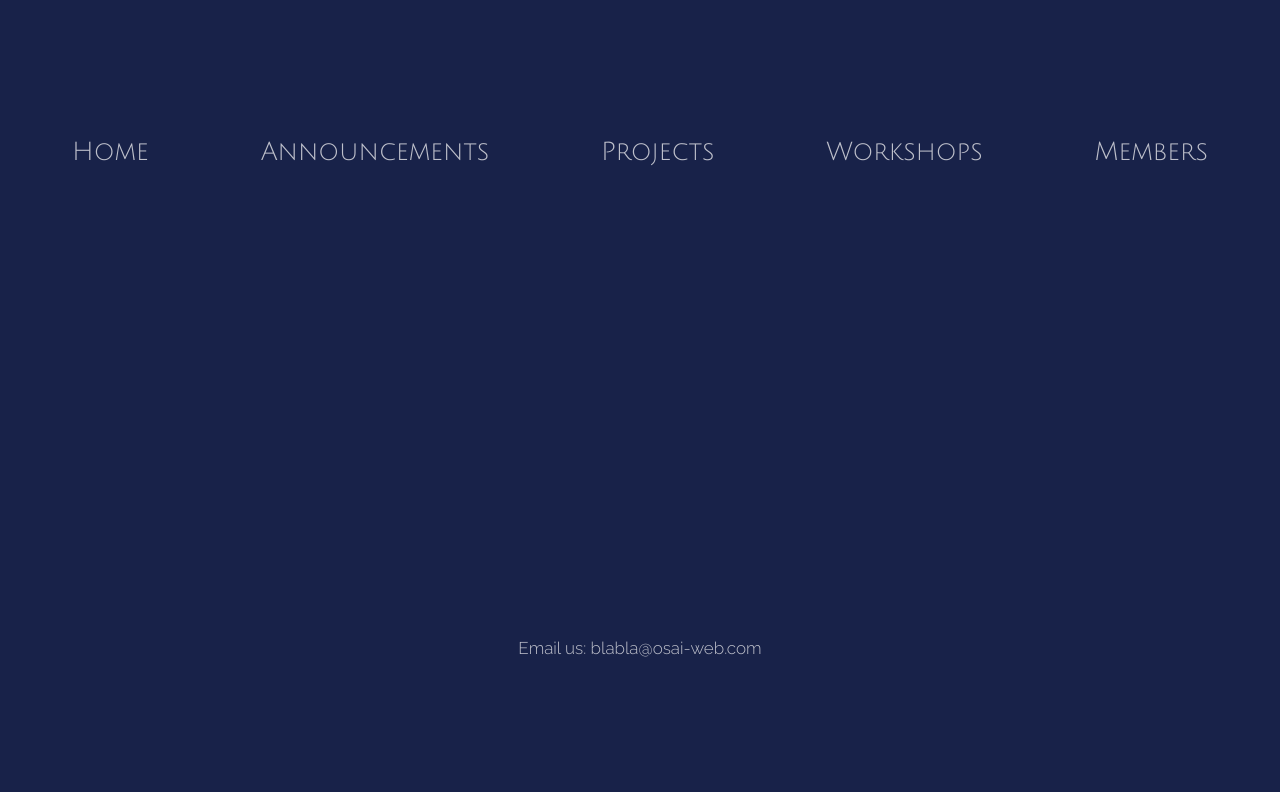
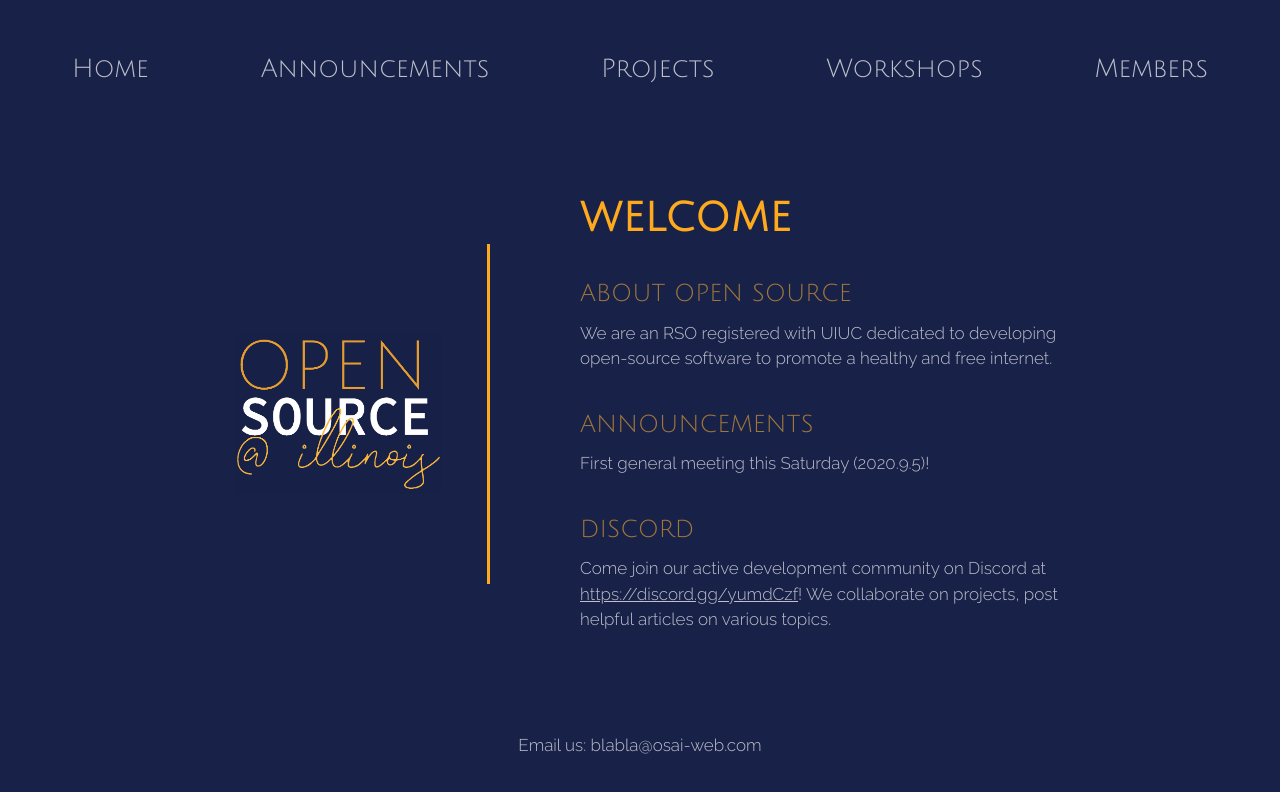
Before and after one commit to open-source-at-illinois/website-reboot, a Next.js app in the folder website-reboot/: page / in a window 1280 px wide. Shown: the top 792 px of the page. Built offline with nearby package versions, Linux system fonts and the light colour scheme.

Commit message:
updated home page

```diff
--- a/website-reboot/pages/index.js
+++ b/website-reboot/pages/index.js
@@ -8,6 +8,27 @@ export default function Home() {
       <Head>
         <title>{siteTitle}</title>
       </Head>
+
+      <section className={styles.container}>
+        <img src="/images/Logo.png" className={styles.image}/>
+
+        <section className={styles.homeText}>
+          <h1>WELCOME</h1>
+          <h2>ABOUT OPEN SOURCE</h2>
+          <p>
+            We are an RSO registered with UIUC dedicated to developing open-source
+            software to promote a healthy and free internet.
+          </p>
+          <h2>ANNOUNCEMENTS</h2>
+          <p>
+            First general meeting this Saturday (2020.9.5)!
+          </p>
+          <h2>DISCORD</h2>
+          <p>
+            Come join our active development community on Discord at <a href='https://discord.gg/yumdCzf' target="_blank">https://discord.gg/yumdCzf</a>! We collaborate on projects, post helpful articles on various topics.
+          </p>
+        </section>
+      </section>
     </Layout>
   )
 }
--- a/website-reboot/styles/Home.module.scss
+++ b/website-reboot/styles/Home.module.scss
@@ -1,9 +1,8 @@
 .container {
-  min-height: 100vh;
-  padding: 0 0.5rem;
+  margin: auto;
+  width: 90%;
+  max-width: 1000px;
   display: flex;
-  flex-direction: column;
-  justify-content: center;
   align-items: center;
 }
 
@@ -18,6 +17,7 @@
 
 .homeText {
   margin-left: 10%;
+  line-height: 1.5;
 }
 
 .homeText p {
--- a/website-reboot/styles/globals.scss
+++ b/website-reboot/styles/globals.scss
@@ -17,8 +17,7 @@ p {
   color: #BEC0CB;
   font-size: 17px;
   font-family: 'Raleway', sans-serif;
-  margin-block-start: 0.5em;
-  margin-block-end: 2.0em;
+  line-height: 1.5;
 }
 
 h1 {
```
Also changed, not shown: website-reboot/public/images/DarkLogo.jpg (added), website-reboot/public/images/Logo.png (added).
